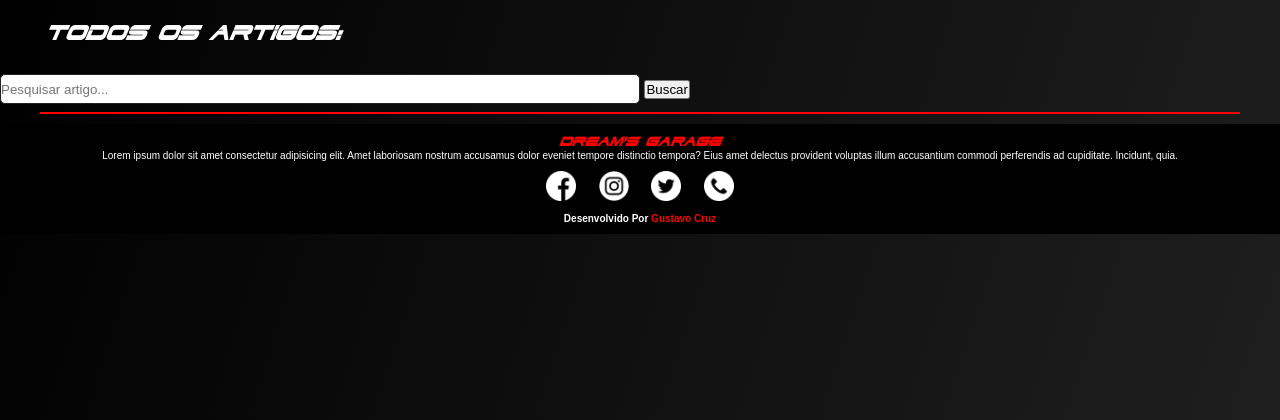
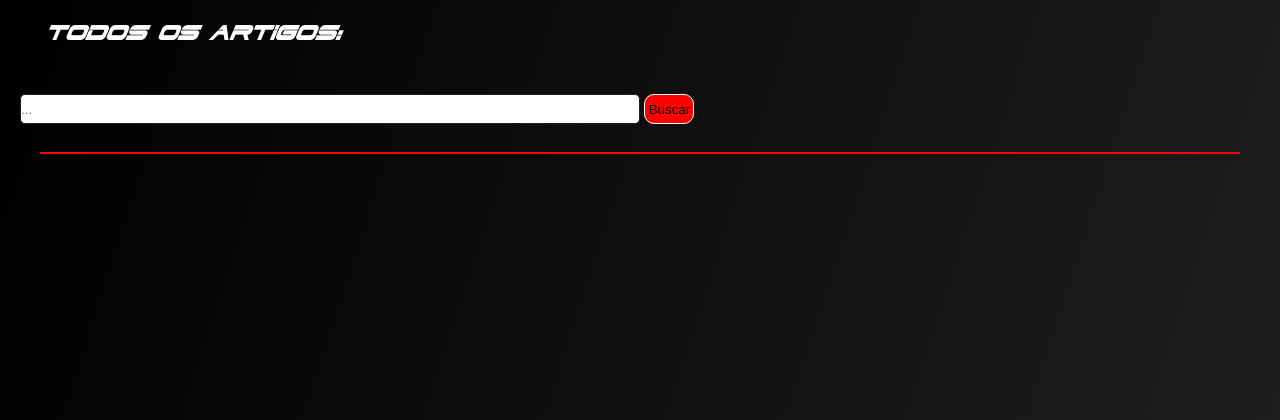
Before and after one commit to gustavocruz-pereira/blog-carros-django, a Django app: page /artigos/ in a window 1280 px wide. Shown: the part 45-465 px from the top of the page. Run offline with Django 3.2, Linux system fonts and the light colour scheme; data that the repository does not hold is empty; parts of the project's set-up code (start-up, migrations or seed data) failed here and were passed over; some libraries are stand-ins or nearby versions.

Commit message:
campo de busca foi separado em um arquivo parcial html

```diff
--- a/blog/static/blog/css/style2.css
+++ b/blog/static/blog/css/style2.css
@@ -100,7 +100,7 @@ h3.logo {
 
 .corpo {
     max-width: 1200px;
-    padding: 20px, 80px;
+    padding: 20px, 40px;
     margin: 0 auto;
     display: grid;
     grid-template-columns: repeat(2, 1fr);
@@ -123,6 +123,18 @@ h3.logo {
     border-bottom: 1px solid var(--red-color);
     background-color: var(--black-color);
     border-radius: 10px;
+}
+
+.campo-busca {
+    padding: 20px;
+}
+
+.campo-busca button {
+    background-color: var(--red-color);
+    width: 50px;
+    height: 30px;
+    border-radius: 10px;
+    border: 1px solid var(--white-color);
 }
 
 .preco {
--- a/blog/views.py
+++ b/blog/views.py
@@ -23,6 +23,10 @@ def artigos(request):
 
 def mercadorias(request):
     produtos = Produtos.objects.all()
+    busca = request.GET.get('search')
+    if busca:
+        produtos = Produtos.objects.filter(nome_produto__icontains = busca)
+
     return render(request, 'mercadorias.html', {'produtos' : produtos,} )
 
 def erro404(request, exeption):
--- /dev/null
+++ b/templates/_busca.html
@@ -0,0 +1,6 @@
+<form method="GET" action="">
+    <div class="campo-busca">
+      <input type="text" class="form-control" placeholder="..." name="search" id="search">
+      <button type="submit" id="button-addon1">Buscar</button>
+    </div>
+</form>
--- a/templates/artigos.html
+++ b/templates/artigos.html
@@ -1,13 +1,11 @@
+{% extends "layout.html" %}
 {% include '_header.html' %}
+{% block title %} Artigos | {% endblock title %}
+{% block content %}
 <div class="ultimos-artigos">
     <h2>Todos os artigos:</h2>
-  </div>
-<form method="GET" action="">
-  <div class="input-group-prepend">
-    <input type="text" class="form-control" placeholder="Pesquisar artigo..." name="search" id="search">
-    <button class="btn btn-outline-secondary" type="submit" id="button-addon1">Buscar</button>
-  </div>
-</form>
+</div>
+{% include "_busca.html" %}
 <main class="corpo">
     {% for post in posts %}
       {% if post.published %}
@@ -22,4 +20,5 @@
         {% endif %}
     {% endfor %}
 </main>
+{% endblock %}
 {% include '_footer.html' %}
--- a/templates/post.html
+++ b/templates/post.html
@@ -45,8 +45,6 @@
                 {% endfor %}
                 </div>
             <div>
-
-
                 <form action="{{post_comentario}}" method="POST">
                     {% csrf_token %}
                     <h3>Escreva seu comentário</h3>
```
Also changed, not shown: templates/mercadorias.html (+11 -1 lines), blog/static/blog/img/erro_busca.png (added).
